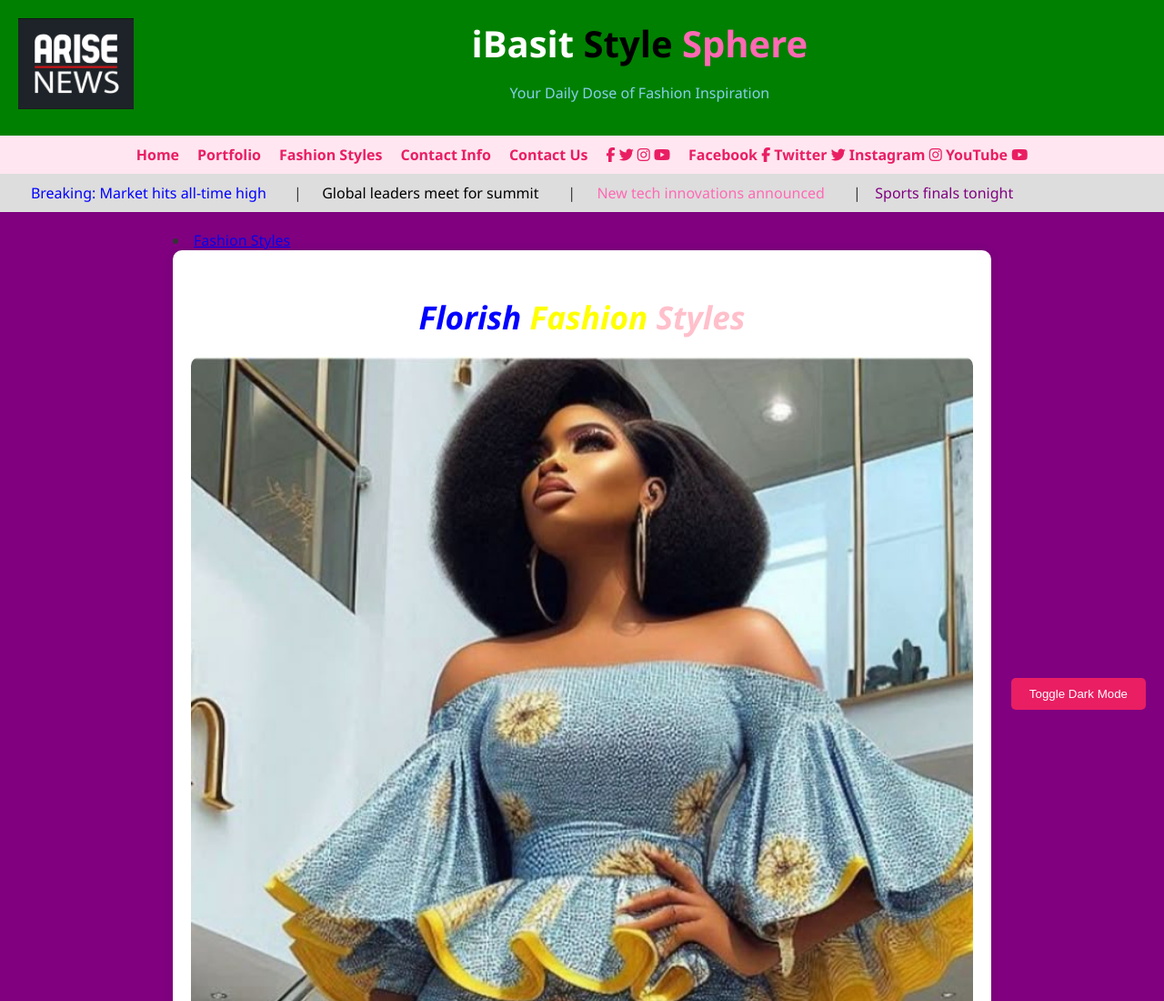
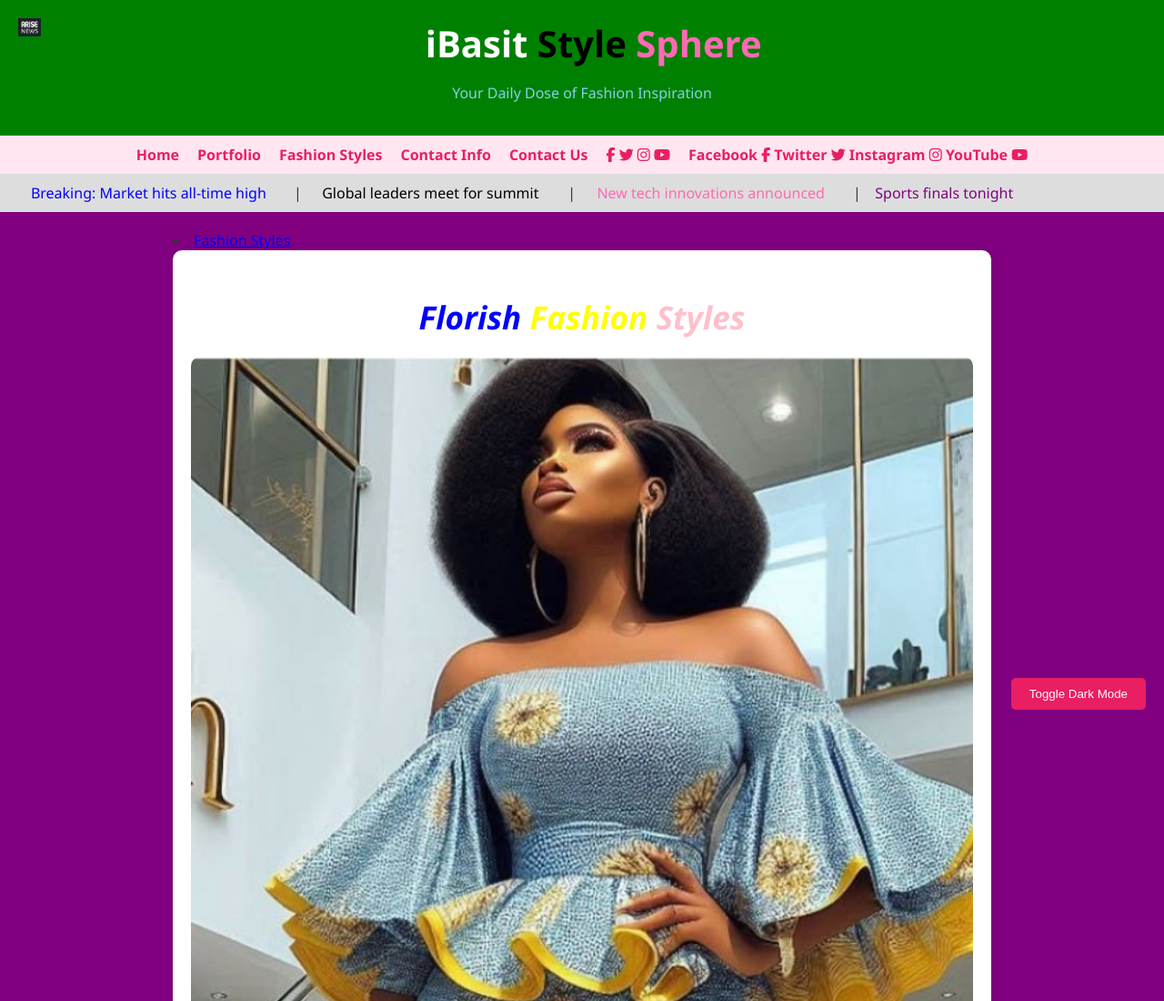
Before and after one commit to Udehemma300/florishstylesphere, a plain HTML site: page index.html in a window 1280 px wide. Shown: the top 1100 px of the page at 91% size. Drawn offline with Linux system fonts and the light colour scheme.

Commit message:
Update index.html
done

```diff
--- a/index.html
+++ b/index.html
@@ -209,7 +209,7 @@
   float: left;
 }
 header img{
-  height: 100px;
+  height: 20px;
 }
 
 </style>
```
